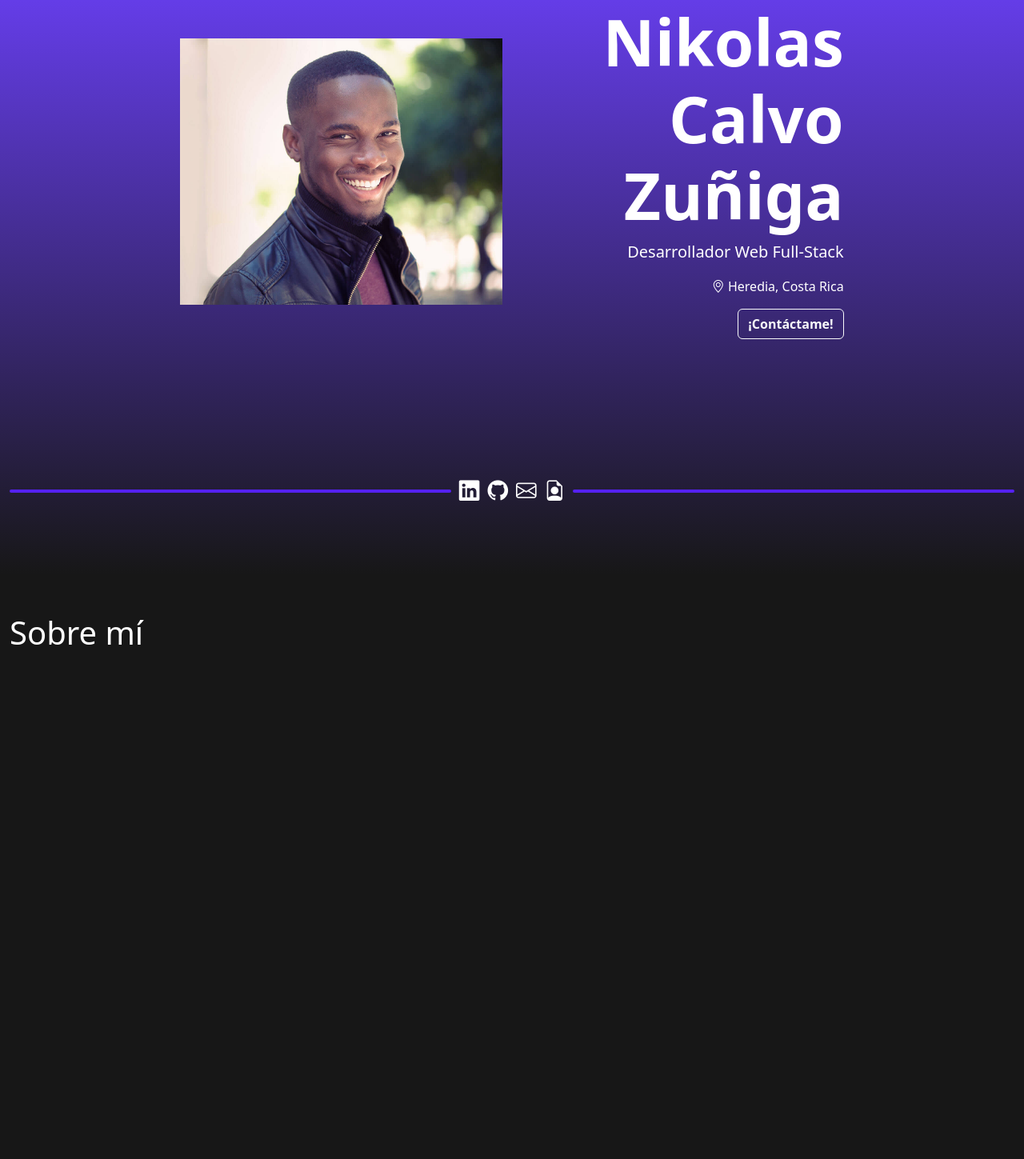
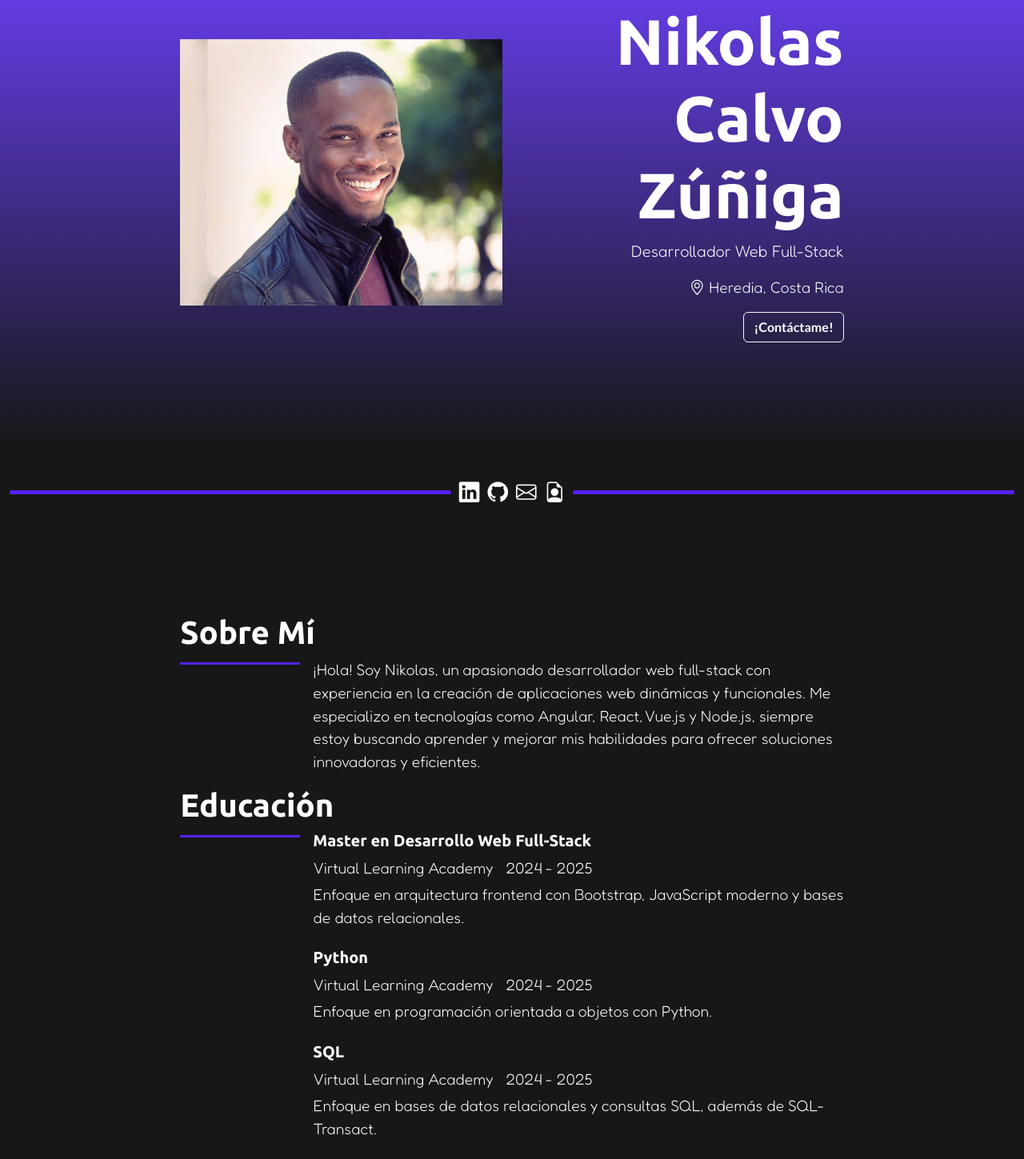
Before and after one commit to panecitoagrio/Portfolio, a plain HTML site: page index.html in a window 1280 px wide. Shown: the part 81-1530 px from the top of the page at 80% size. Before the commit the page ends 904 px from the top, so only its background shows below. Drawn offline with nearby package versions, Linux system fonts and the light colour scheme.

Commit message:
agregar pequeña descripción y información de educación

```diff
--- a/index.html
+++ b/index.html
@@ -7,6 +7,7 @@
     <link rel="stylesheet" href="https://cdn.jsdelivr.net/npm/bootstrap@5.3.8/dist/css/bootstrap.min.css">
     <link rel="stylesheet" href="main.css">
     <link rel="stylesheet" href="https://cdn.jsdelivr.net/npm/bootstrap-icons@1.13.2/font/bootstrap-icons.min.css">
+    <link rel="stylesheet" href="https://fonts.googleapis.com/css?family=Tangerine">
 </head>
 <body class="backgroundColor">
     <nav class="navbar navbar-expand" data-bs-theme="dark">
@@ -18,29 +19,93 @@
             </ul>
         </div>
     </nav>
-
+<!-- info basica -->
     <main class="container-fluid" id="principal">
             <div class="row justify-content-md-center align-items-center gradient"
                 id="main-content">
                 <div class="col-12 col-md-4 text-center">
-                    <img src="img/profile.jpg" alt="Foto de perfil" class="img-fluid d-block mx-auto">
+                    <img src="img/profile.jpg"
+                        alt="Foto de perfil" class="img-fluid d-block mx-auto">
                 </div>
                 <div class="col-12 col-md-4 text-center text-md-end">
-                    <h1 class="display-1 fw-bold letterColor">Nikolas Calvo Zuñiga</h1>
-                    <p class="fs-5 letterColor">Desarrollador Web Full-Stack</p>
-                    <p class="letterColor"><i class="bi bi-geo-alt"></i> Heredia, Costa Rica</p>
-                    <button class="btn btn-outline-light fw-bold" onclick="window.location.href='mailto:csam15161@gmail.com'">¡Contáctame!</button>
+                    <h1 class="display-1 mainText">Nikolas Calvo Zúñiga</h1>
+                    <p class="fs-5 bodyLetters">Desarrollador Web Full-Stack</p>
+                    <p class="bodyLetters"><i class="bi bi-geo-alt"></i> Heredia, Costa Rica</p>
+                    <button class="btn btn-outline-light fw-bold buttonText"
+                        onclick="window.location.href='mailto:csam15161@gmail.com'">¡Contáctame!</button>
                 </div>
+                <!-- Redes sociales -->
                 <div class="social-divider">
-                    <a href="https://www.linkedin.com/in/nikolas-calvo-zuñiga-015964394" target="_blank" class="social-icon" aria-label="LinkedIn" title="LinkedIn"><i class="bi bi-linkedin"></i></a>
-                    <a href="https://github.com/panecitoagrio" target="_blank" class="social-icon" aria-label="GitHub" title="GitHub"><i class="bi bi-github"></i></a>
-                    <a href="mailto:csam15161@gmail.com" target="_blank" class="social-icon" aria-label="Contacto" title="Contacto"><i class="bi bi-envelope"></i></a>
-                    <a href="docs/CVNikolasCalvo.pdf" target="_blank" class="social-icon" aria-label="Curriculum" title="Curriculum"><i class="bi bi-file-earmark-person"></i></a>
+                    <a href="https://www.linkedin.com/in/nikolas-calvo-zuñiga-015964394"
+                        target="_blank" class="social-icon"
+                        aria-label="LinkedIn" title="LinkedIn"><i class="bi bi-linkedin"></i></a>
+                    <a href="https://github.com/panecitoagrio"
+                        target="_blank" class="social-icon"
+                        aria-label="GitHub" title="GitHub"><i class="bi bi-github"></i></a>
+                    <a href="mailto:csam15161@gmail.com"
+                        target="_blank" class="social-icon"
+                        aria-label="Contacto" title="Contacto"><i class="bi bi-envelope"></i></a>
+                    <a href="docs/CVNikolasCalvo.pdf"
+                        target="_blank" class="social-icon"
+                        aria-label="Curriculum" title="Curriculum"><i class="bi bi-file-earmark-person"></i></a>
                 </div>
             </div>
     </main>
+    <!-- Info extendida -->
     <div class="container-fluid pt-5" id="about-section">
-        <h1 class="letterColor" id="aboutMe">Sobre mí</h1>
+        <!-- Info sobre mí -->
+        <div class="row justify-content-md-center">
+            <div class="col-12 col-md-8">
+                <h1 class="mainText" id="aboutMe">Sobre Mí</h1>
+                <div class="d-flex align-items-start gap-3">
+                    <span class="line"></span>
+                    <p class="bodyLetters">¡Hola! Soy Nikolas, un apasionado desarrollador web full-stack con experiencia
+                    en la creación de aplicaciones web dinámicas y funcionales. Me especializo en tecnologías como Angular, React, Vue.js y Node.js,
+                    siempre estoy buscando aprender y mejorar mis habilidades para ofrecer soluciones innovadoras y eficientes.</p>
+                </div>
+            </div>
+        </div>
+        <!-- Educación -->
+        <div class="row justify-content-md-center">
+            <div class="col-12 col-md-8">
+                <h1 class="mainText">Educación</h1>
+                <div class="d-flex align-items-start gap-3">
+                    <span class="line"></span>
+                    <!-- Título Master en Desarrollo Web Full-Stack -->
+                    <div class="flex-grow-1">
+                        <div class="mb-4">
+                            <h5 class="fw-bold mainText">Master en Desarrollo Web Full-Stack</h5>
+                            <div class="d-flex gap-3">
+                                <p class="mb-1 bodyLetters">Virtual Learning Academy</p>
+                                <p class="mb-1 bodyLetters">2024 - 2025</p>
+                            </div>
+                                <p class="mb-0 bodyLetters">Enfoque en arquitectura frontend con Bootstrap, JavaScript moderno y
+                                    bases de datos relacionales.</p>
+                        </div>
+                        <!-- Título Python -->
+                        <div class="mb-4">
+                            <h5 class="fw-bold mainText">Python</h5>
+                            <div class="d-flex gap-3">
+                                <p class="mb-1 bodyLetters">Virtual Learning Academy</p>
+                                <p class="mb-1 bodyLetters">2024 - 2025</p>
+                            </div>
+                            <p class="mb-0 bodyLetters">Enfoque en programación orientada a objetos con Python.</p>
+                        </div>
+                        <!-- Titulo SQL -->
+                        <div class="mb-4">
+                            <h5 class="fw-bold mainText">SQL</h5>
+                            <div class="d-flex gap-3">
+                                <p class="mb-1 bodyLetters">Virtual Learning Academy</p>
+                                <p class="mb-1 bodyLetters">2024 - 2025</p>
+                            </div>
+                            <p class="mb-0 bodyLetters">Enfoque en bases de datos relacionales y consultas SQL, además de SQL-Transact.</p>
+                            <!-- TODO:agregar botones para certificados -->
+                        </div>
+                    </div>
+                </div>
+            </div>
+        </div>
+
     </div>
 
     <script src="https://cdn.jsdelivr.net/npm/bootstrap@5.3.8/dist/js/bootstrap.bundle.min.js"></script>
--- a/main.css
+++ b/main.css
@@ -1,3 +1,6 @@
+@import url('https://fonts.googleapis.com/css2?family=Fredoka:wght@300..700&family=Lato:wght@400;700;900&family=Ubuntu:ital,wght@0,300;0,400;0,500;0,700;1,300;1,400;1,500;1,700&display=swap');
+
+
 .navbar {
     position: absolute;
     inset: 0 0 auto 0;
@@ -8,15 +11,35 @@
     background-color: #171717;
 }
 
-.letterColor {
+.bodyLetters {
     color: white;
+    font-family: 'Fredoka', sans-serif;
+    font-optical-sizing: auto;
+    font-weight: 300;
+    font-style: normal;
+    font-size: 1.2rem;
+    font-variation-settings: 'wght' 100;
+}
+
+.buttonText {
+    color: white;
+    font-family: 'Lato', sans-serif;
+    font-weight: 900;
+    font-style: normal;
+}
+
+.mainText {
+    color: white;
+    font-family: 'Ubuntu', sans-serif;
+    font-weight: 700;
+    font-style: normal;
 }
 
 .gradient {
     background: linear-gradient(
         180deg,
         rgba(109, 65, 255, 1) 0%,
-        rgba(0, 0, 0, 0) 100%
+        #171717 80%
     );
     background-attachment: fixed;
     min-height: 100vh;
@@ -32,7 +55,7 @@
 .social-divider::after {
     content: "";
     flex: 1;
-    height: 4px;
+    height: 5px;
     background-color: #5521f1;
     border-radius: 2px;
 }
@@ -48,3 +71,11 @@
     transform: scale(1.2);
     transition: transform 0.2s;
 }
+
+.line {
+    flex-shrink: 0;
+    width: 150px;
+    height: 3px;
+    background: #5521f1;
+    margin-top: 0.3em;
+}
```
